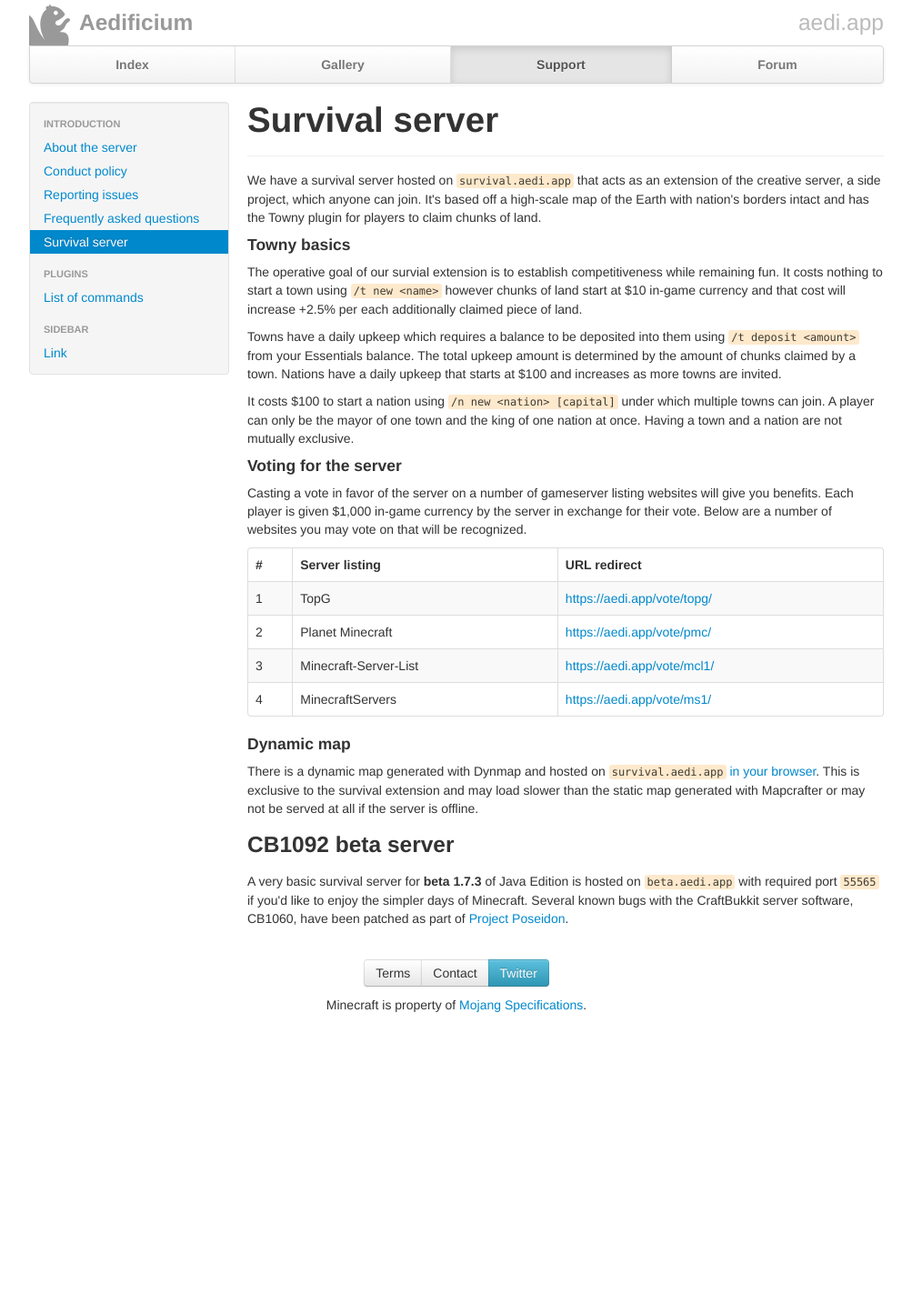
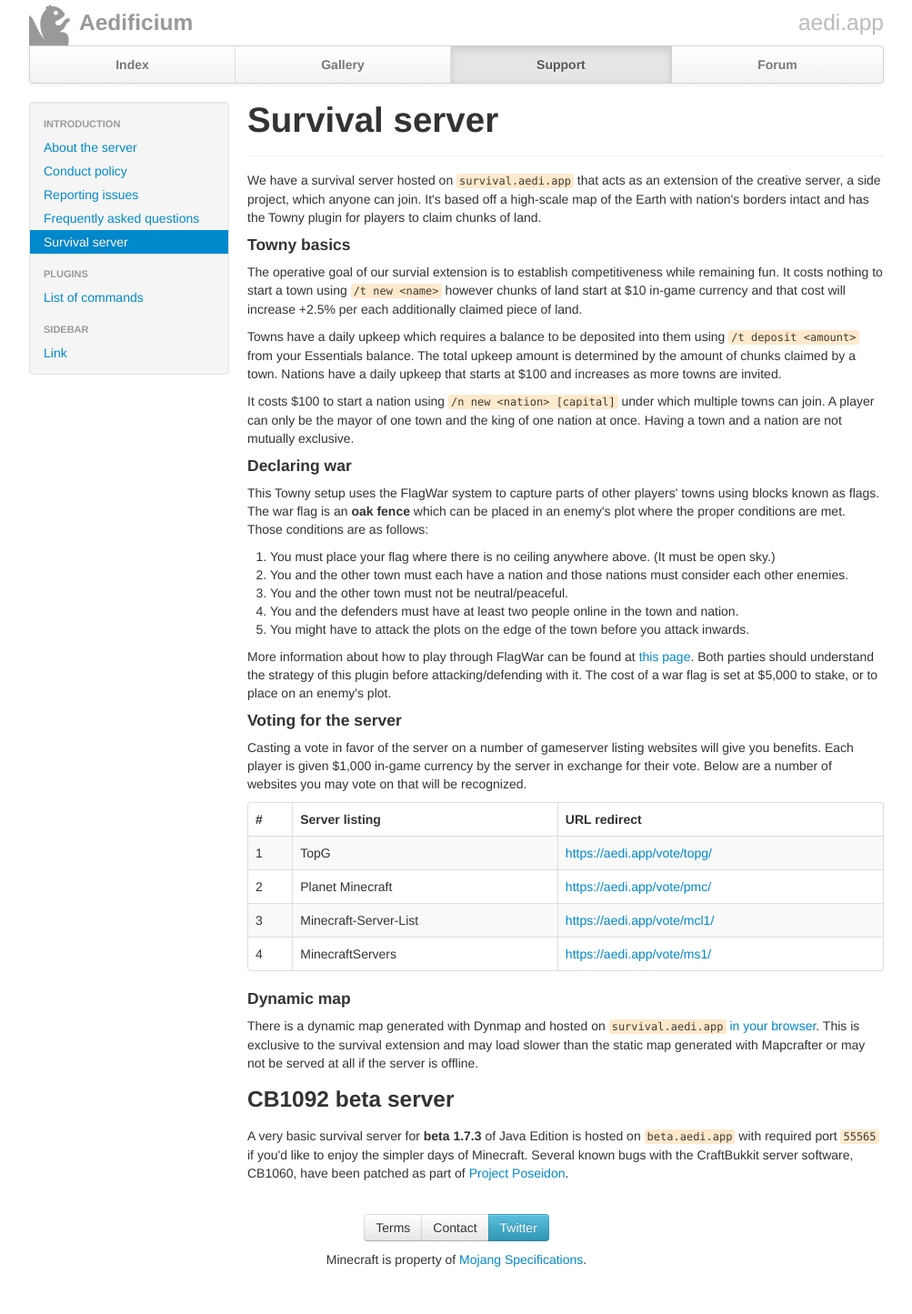
Before and after one commit to aedifi/website, a Jekyll site: the page built from support/survival.md, in a window 1280 px wide. Shown: the whole page at 91% size, without its empty margins (138-1141 px from the left). Built offline with Jekyll 4.4.1, drawn with Linux system fonts in a browser that asks for light colours; before the commit the page ends 1165 px from its top, so only the background shows below that.

Commit message:
Add info about FlagWar plugin

```diff
--- a/_includes/head.html
+++ b/_includes/head.html
@@ -9,6 +9,8 @@
 	<link href="/assets/css/bootstrap.min.css" rel="stylesheet" type="text/css" media="all">
 	<link href="/assets/css/custom.css" rel="stylesheet" type="text/css" media="all">
 
+	<script type="text/javascript" src="/assets/js/bootstrap.min.js"></script>
+
 	<link rel="icon" type="image/png" href="/assets/img/jules-16x16.png" sizes="16x16">
 	<link rel="icon" type="image/png" href="/assets/img/jules-32x32.png" sizes="32x32">
 	<link rel="icon" type="image/png" href="/assets/img/jules-128x128.png" sizes="128x128">
--- a/support/survival.md
+++ b/support/survival.md
@@ -13,6 +13,16 @@ permalink: /support/survival/
 	<p>The operative goal of our survial extension is to establish competitiveness while remaining fun. It costs nothing to start a town using <code>/t new &lt;name&gt;</code> however chunks of land start at $10 in-game currency and that cost will increase +2.5% per each additionally claimed piece of land.</p>
 	<p>Towns have a daily upkeep which requires a balance to be deposited into them using <code>/t deposit &lt;amount&gt;</code> from your Essentials balance.  The total upkeep amount is determined by the amount of chunks claimed by a town.  Nations have a daily upkeep that starts at $100 and increases as more towns are invited.</p>
 	<p>It costs $100 to start a nation using <code>/n new &lt;nation&gt; [capital]</code> under which multiple towns can join. A player can only be the mayor of one town and the king of one nation at once. Having a town and a nation are not mutually exclusive.</p>
+	<h4>Declaring war</h4>
+	<p>This Towny setup uses the FlagWar system to capture parts of other players' towns using blocks known as flags. The war flag is an <b>oak fence</b> which can be placed in an enemy's plot where the proper conditions are met. Those conditions are as follows:</p>
+	<ol>
+		<li>You must place your flag where there is no ceiling anywhere above. (It must be open sky.)</li>
+		<li>You and the other town must each have a nation and those nations must consider each other enemies.</li>
+		<li>You and the other town must not be neutral/peaceful.</li>
+		<li>You and the defenders must have at least two people online in the town and nation.</li>
+		<li>You might have to attack the plots on the edge of the town before you attack inwards.</li>
+	</ol>
+	<p>More information about how to play through FlagWar can be found at <a href="https://github.com/TownyAdvanced/FlagWar/wiki/Attacking-and-Defending" target="_blank">this page</a>. Both parties should understand the strategy of this plugin before attacking/defending with it. The cost of a war flag is set at $5,000 to stake, or to place on an enemy's plot.</p>
 	<h4>Voting for the server</h4>
 	<p>Casting a vote in favor of the server on a number of gameserver listing websites will give you benefits.  Each player is given $1,000 in-game currency by the server in exchange for their vote.  Below are a number of websites you may vote on that will be recognized.</p>
 	<table class="table table-bordered table-striped">
```
Also changed, not shown: index.md (+2 -2 lines), assets/js/bootstrap.min.js (added).
